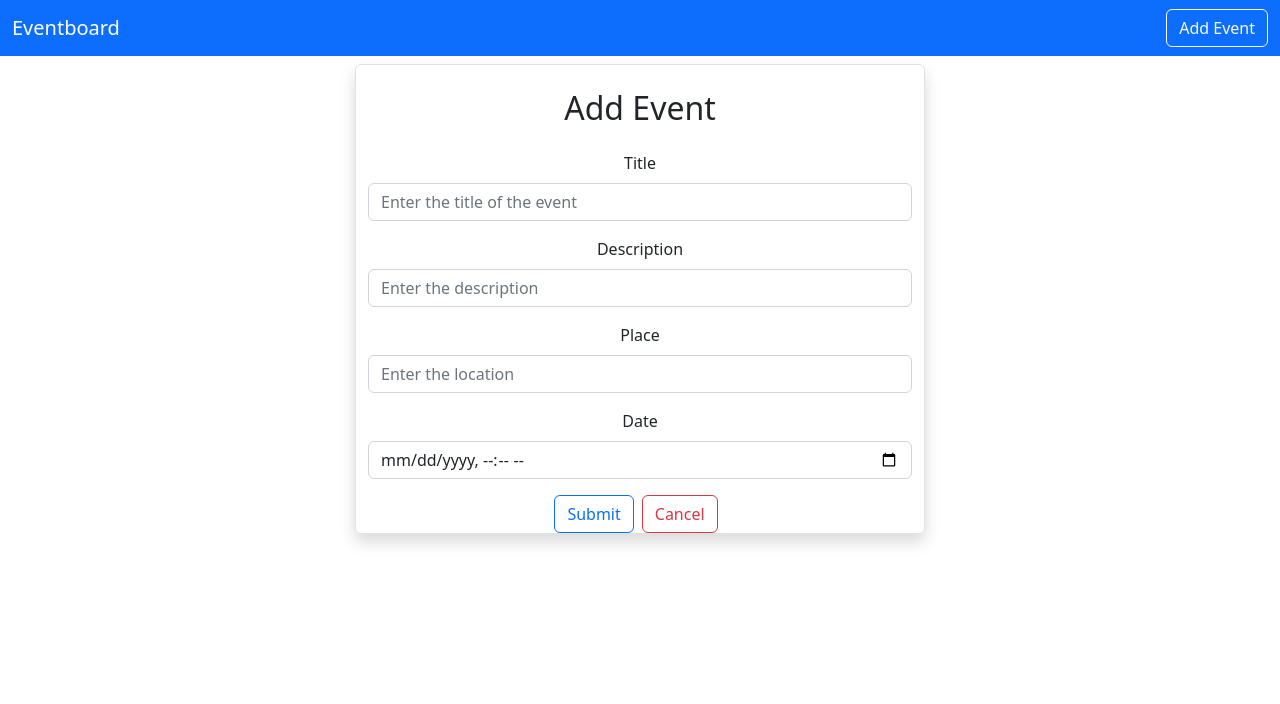
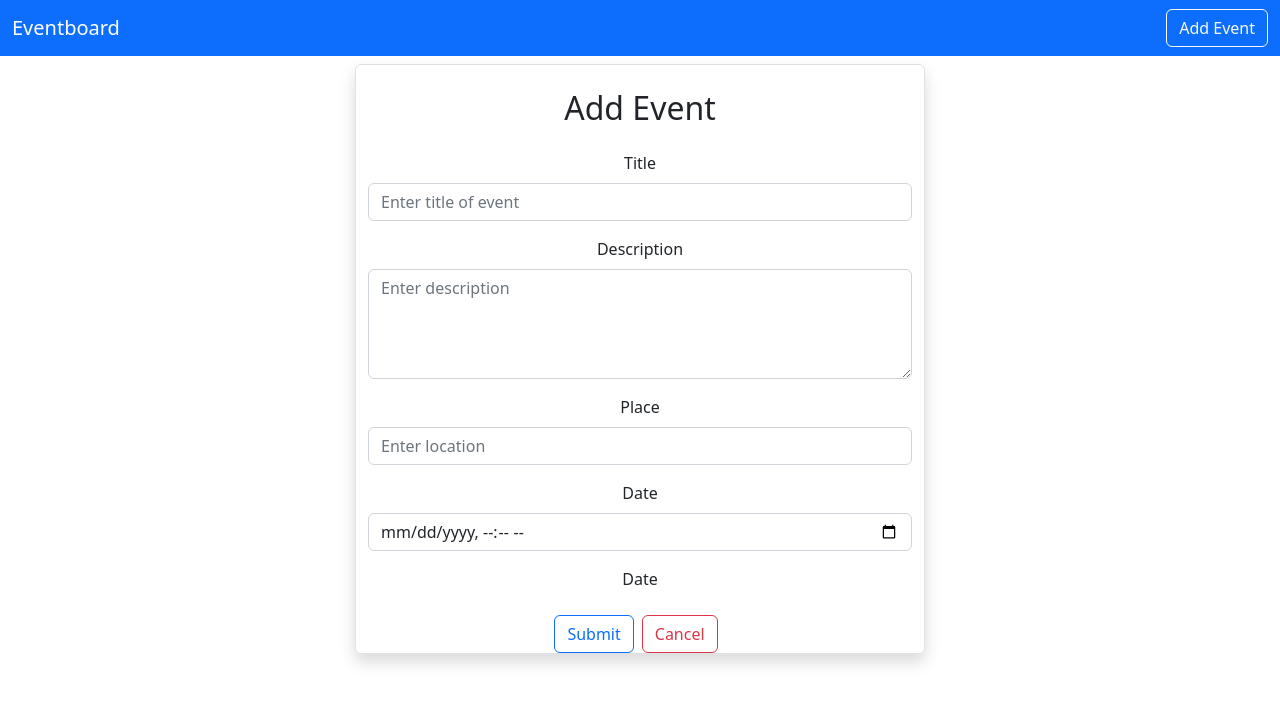
Before and after one commit to MimiMari/frontend-eventboard, a React (Create React App) app: page /addevent in a window 1280 px wide. Shown: the top 704 px of the page. Built offline with nearby package versions, Linux system fonts and the light colour scheme.

Commit message:
inputinput replaced by textarea for description

```diff
--- a/src/event/AddEvent.js
+++ b/src/event/AddEvent.js
@@ -25,6 +25,7 @@ export default function AddEvent() {
         navigate("/")
     };
 
+
   return (
     <div className='container'>
         <div className='row'>
@@ -38,7 +39,7 @@ export default function AddEvent() {
                     <input
                     type={"text"}
                     className="form-control"
-                    placeholder='Enter the title of the event'
+                    placeholder='Enter title of event'
                     name='title'
                     value={title}
                     onChange={(e)=>onInputChange(e)}
@@ -48,14 +49,15 @@ export default function AddEvent() {
                     <label htmlFor='Description' className='form-label'>
                         Description
                     </label>
-                    <input
+                    <textarea
+                    class="form-control"
+                    rows="4"
                     type={"text"}
-                    className="form-control"
-                    placeholder='Enter the description'
+                    placeholder='Enter description'
                     name='description'
                     value={description}
                     onChange={(e)=>onInputChange(e)}
-                    />
+                    ></textarea>
                 </div>
                 <div className='mb-3'>
                     <label htmlFor='Place' className='form-label'>
@@ -64,7 +66,7 @@ export default function AddEvent() {
                     <input
                     type={"text"}
                     className="form-control"
-                    placeholder='Enter the location'
+                    placeholder='Enter location'
                     name='place'
                     value={place}
                     onChange={(e)=>onInputChange(e)}
@@ -77,11 +79,16 @@ export default function AddEvent() {
                     <input
                     type={"datetime-local"}
                     className="form-control"
-                    placeholder='Enter the date'
+                    placeholder='Choose date and time'
                     name='date'
                     value={date}
                     onChange={(e)=>onInputChange(e)}
                     />
+                </div>
+                <div className='mb-3'>
+                 <label htmlFor='Date' className='form-label'>
+                    Date
+                    </label>
                 </div>
                 <button type='submit' className='btn btn-outline-primary'>
                     Submit
```
